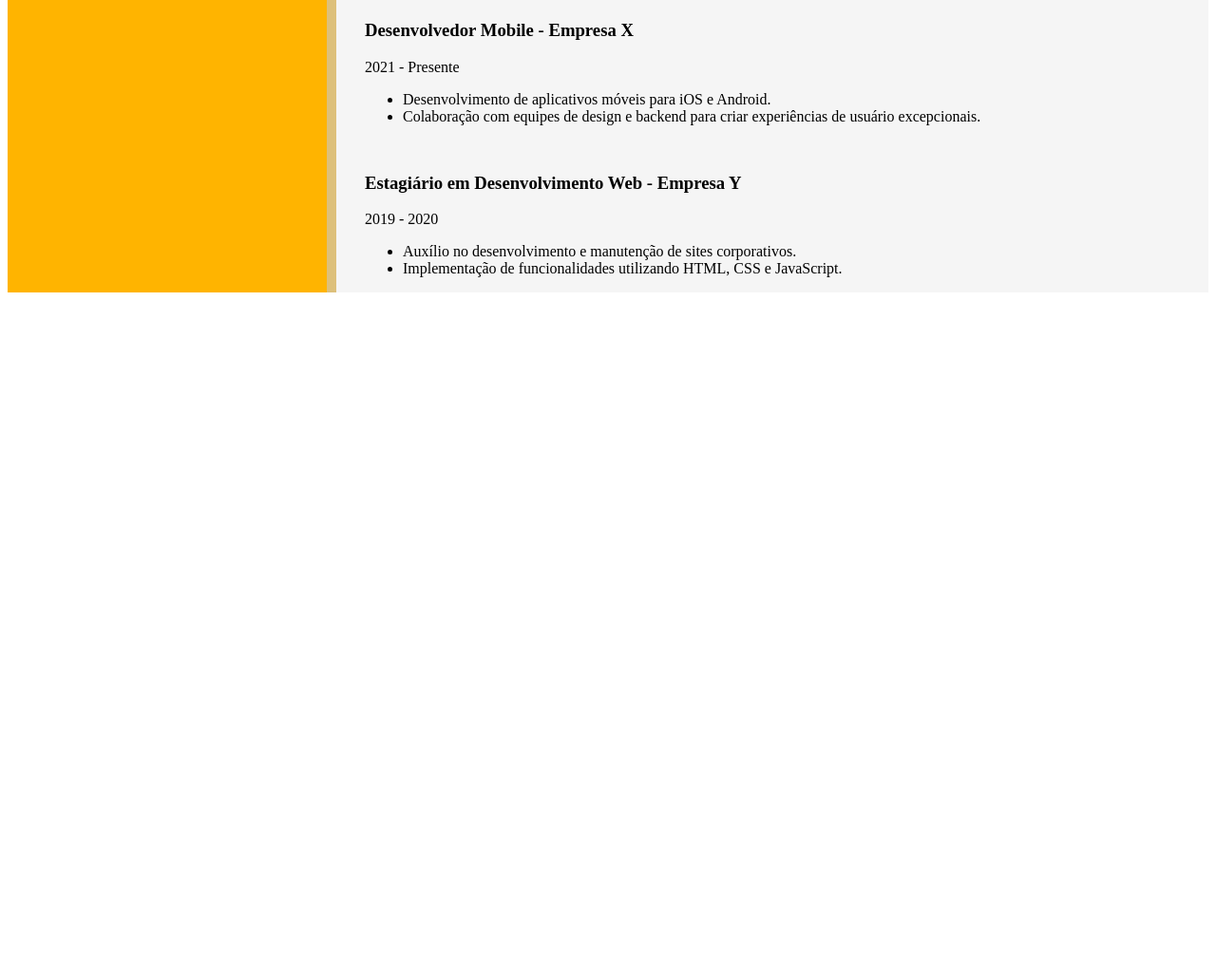
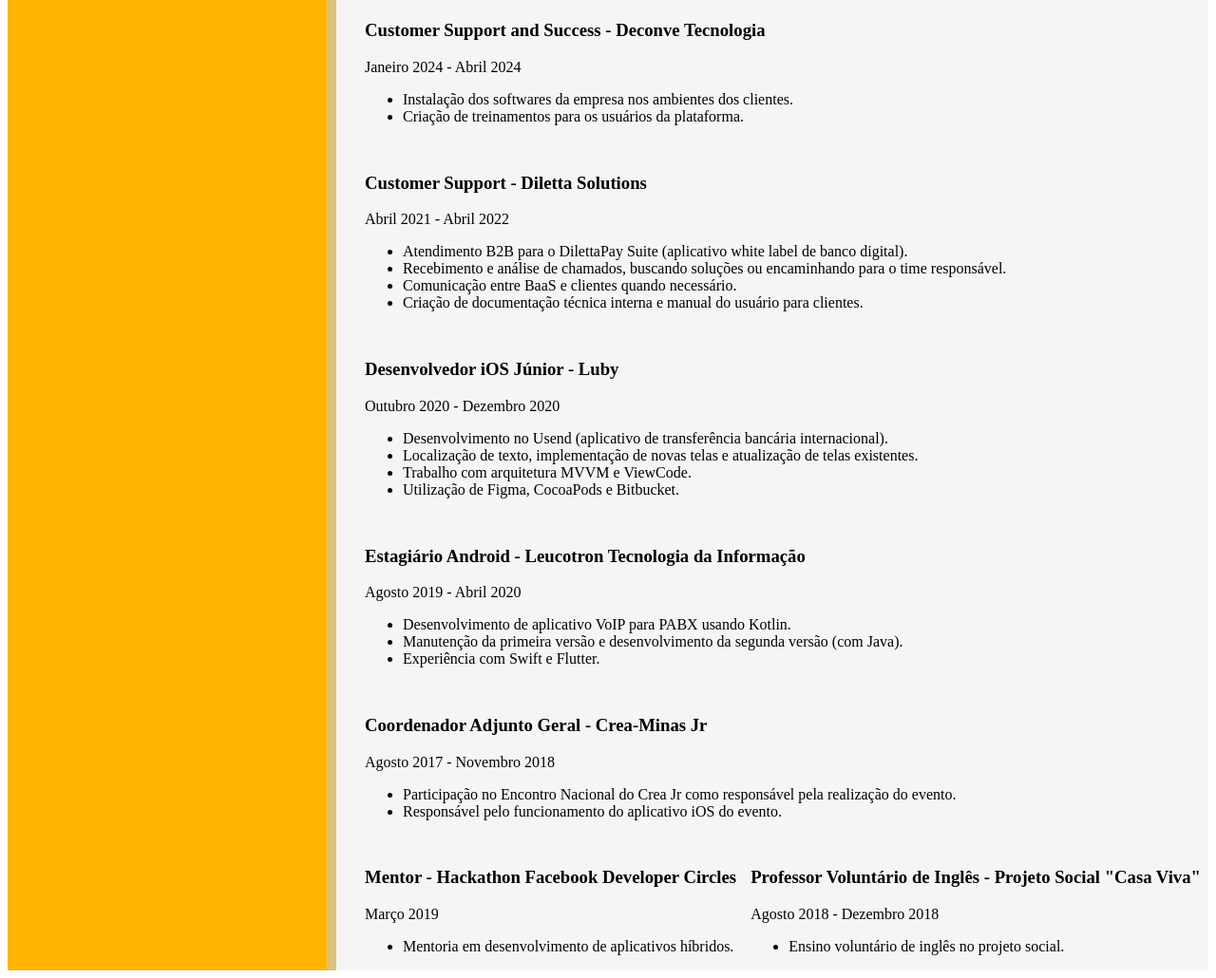
Before and after one commit to paulomatheus/dm121-curriculo, a plain HTML site: page index.html in a window 1280 px wide. Shown: the part 888-1918 px from the top of the page at 95% size. Before the commit the page ends 1204 px from the top, so only its background shows below. Drawn offline with Linux system fonts and the light colour scheme.

Commit message:
Add professional experience info

```diff
--- a/index.html
+++ b/index.html
@@ -91,19 +91,68 @@
             <h2>Experiência Profissional</h2>
             <div class="cards-container">
     <div class="card-experience">
-                    <h3>Desenvolvedor Mobile - Empresa X</h3>
-                    <p>2021 - Presente</p>
+        <h3>Customer Support and Success - Deconve Tecnologia</h3>
+        <p>Janeiro 2024 - Abril 2024</p>
         <ul>
-                        <li>Desenvolvimento de aplicativos móveis para iOS e Android.</li>
-                        <li>Colaboração com equipes de design e backend para criar experiências de usuário excepcionais.</li>
+            <li>Instalação dos softwares da empresa nos ambientes dos clientes.</li>
+            <li>Criação de treinamentos para os usuários da plataforma.</li>
         </ul>
     </div>
+
     <div class="card-experience">
-                    <h3>Estagiário em Desenvolvimento Web - Empresa Y</h3>
-                    <p>2019 - 2020</p>
+        <h3>Customer Support - Diletta Solutions</h3>
+        <p>Abril 2021 - Abril 2022</p>
         <ul>
-                        <li>Auxílio no desenvolvimento e manutenção de sites corporativos.</li>
-                        <li>Implementação de funcionalidades utilizando HTML, CSS e JavaScript.</li>
+            <li>Atendimento B2B para o DilettaPay Suite (aplicativo white label de banco digital).</li>
+            <li>Recebimento e análise de chamados, buscando soluções ou encaminhando para o time responsável.</li>
+            <li>Comunicação entre BaaS e clientes quando necessário.</li>
+            <li>Criação de documentação técnica interna e manual do usuário para clientes.</li>
+        </ul>
+    </div>
+
+    <div class="card-experience">
+        <h3>Desenvolvedor iOS Júnior - Luby</h3>
+        <p>Outubro 2020 - Dezembro 2020</p>
+        <ul>
+            <li>Desenvolvimento no Usend (aplicativo de transferência bancária internacional).</li>
+            <li>Localização de texto, implementação de novas telas e atualização de telas existentes.</li>
+            <li>Trabalho com arquitetura MVVM e ViewCode.</li>
+            <li>Utilização de Figma, CocoaPods e Bitbucket.</li>
+        </ul>
+    </div>
+
+    <div class="card-experience">
+        <h3>Estagiário Android - Leucotron Tecnologia da Informação</h3>
+        <p>Agosto 2019 - Abril 2020</p>
+        <ul>
+            <li>Desenvolvimento de aplicativo VoIP para PABX usando Kotlin.</li>
+            <li>Manutenção da primeira versão e desenvolvimento da segunda versão (com Java).</li>
+            <li>Experiência com Swift e Flutter.</li>
+        </ul>
+    </div>
+
+    <div class="card-experience">
+        <h3>Coordenador Adjunto Geral - Crea-Minas Jr</h3>
+        <p>Agosto 2017 - Novembro 2018</p>
+        <ul>
+            <li>Participação no Encontro Nacional do Crea Jr como responsável pela realização do evento.</li>
+            <li>Responsável pelo funcionamento do aplicativo iOS do evento.</li>
+        </ul>
+    </div>
+
+    <div class="card-experience">
+        <h3>Mentor - Hackathon Facebook Developer Circles</h3>
+        <p>Março 2019</p>
+        <ul>
+            <li>Mentoria em desenvolvimento de aplicativos híbridos.</li>
+        </ul>
+    </div>
+
+    <div class="card-experience">
+        <h3>Professor Voluntário de Inglês - Projeto Social "Casa Viva"</h3>
+        <p>Agosto 2018 - Dezembro 2018</p>
+        <ul>
+            <li>Ensino voluntário de inglês no projeto social.</li>
         </ul>
     </div>
 </div>
```
Lines whose indentation alone changed are shown as unchanged.
